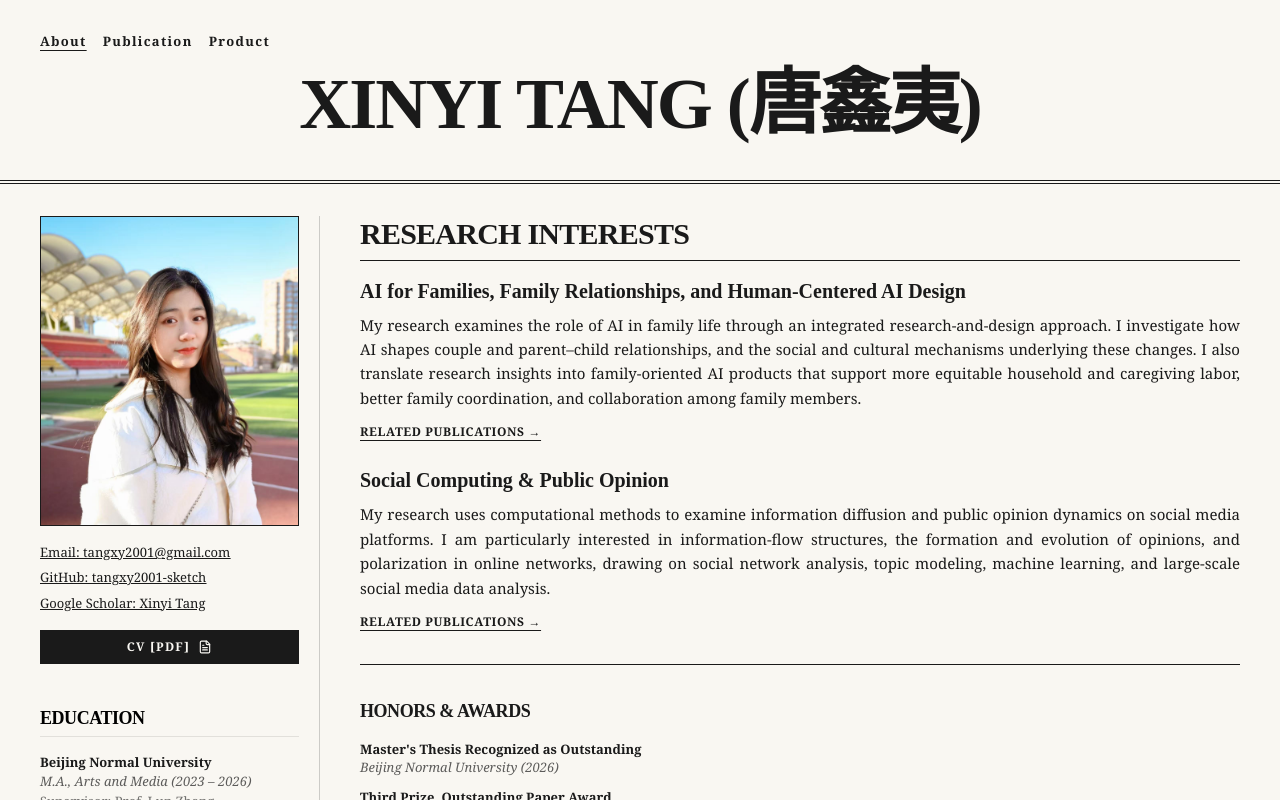
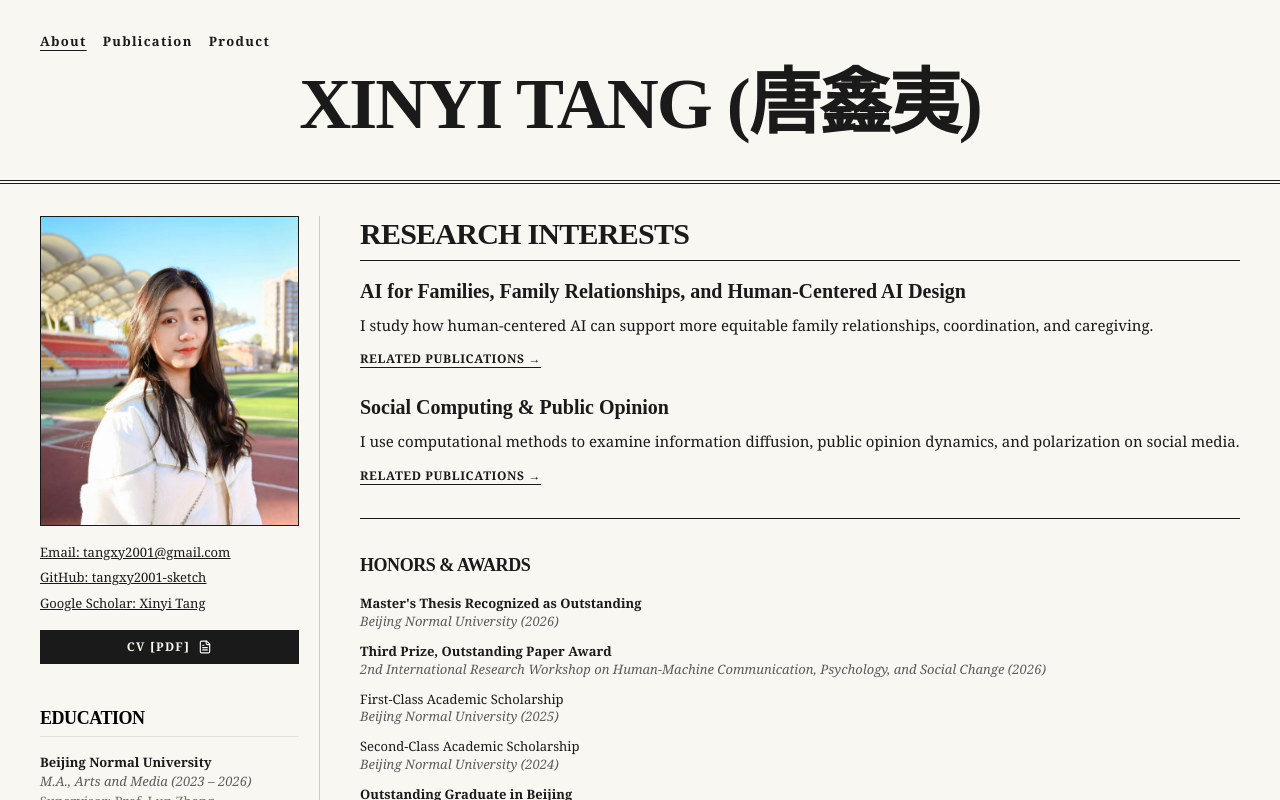
Before and after one commit to tangxy2001-sketch/Xinyi-Website, a React (Vite) app: page / in a window 1280 px wide. Shown: the top 800 px of the page. Built offline with nearby package versions, Linux system fonts and the light colour scheme; a web font is replaced by a local one.

Commit message:
Refine website copy and add Xiaohongshu link

```diff
--- a/src/App.tsx
+++ b/src/App.tsx
@@ -282,12 +282,12 @@ const AboutPage = ({ onRelatedPublications }: { onRelatedPublications: (interest
           <div className="text-[15px] leading-relaxed text-justify mb-8 space-y-6 font-serif">
             <section>
               <h3 className="text-xl mb-2 normal-case tracking-normal">AI for Families, Family Relationships, and Human-Centered AI Design</h3>
-              <p>My research examines the role of AI in family life through an integrated research-and-design approach. I investigate how AI shapes couple and parent–child relationships, and the social and cultural mechanisms underlying these changes. I also translate research insights into family-oriented AI products that support more equitable household and caregiving labor, better family coordination, and collaboration among family members.</p>
+              <p>I study how human-centered AI can support more equitable family relationships, coordination, and caregiving.</p>
               <button onClick={() => onRelatedPublications('family-ai')} className="inline-block mt-3 text-[12px] font-bold uppercase tracking-wider underline underline-offset-4 hover:opacity-60">Related publications →</button>
             </section>
             <section>
               <h3 className="text-xl mb-2 normal-case tracking-normal">Social Computing &amp; Public Opinion</h3>
-              <p>My research uses computational methods to examine information diffusion and public opinion dynamics on social media platforms. I am particularly interested in information-flow structures, the formation and evolution of opinions, and polarization in online networks, drawing on social network analysis, topic modeling, machine learning, and large-scale social media data analysis.</p>
+              <p>I use computational methods to examine information diffusion, public opinion dynamics, and polarization on social media.</p>
               <button onClick={() => onRelatedPublications('social-computing')} className="inline-block mt-3 text-[12px] font-bold uppercase tracking-wider underline underline-offset-4 hover:opacity-60">Related publications →</button>
             </section>
           </div>
@@ -353,7 +353,7 @@ const PublicationPage = ({ selectedInterest }: { selectedInterest: ResearchInter
       <div className="max-w-5xl mx-auto mb-12">
         <p className="font-mono text-[11px] uppercase tracking-[0.2em] mb-3">Research archive</p>
         <h2 className="text-5xl uppercase font-display font-black mb-5">Publications</h2>
-        <p className="font-serif text-[16px] leading-relaxed max-w-4xl">My research integrates computational and qualitative methods. I have built a foundation in social computing through SCI publications and national invention patents. Extending computational approaches from social-media data with qualitative inquiry, my work in human-AI communication has developed pilot studies for AI for families. Related research is ongoing—collaborations are welcome! 👏</p>
+        <p className="font-serif text-[16px] leading-relaxed max-w-4xl">I integrate computational and qualitative methods to study social computing and human-AI communication, translating research insights into AI for families. Collaborations are welcome! 👏</p>
       </div>
 
       <section className="max-w-5xl mx-auto border-y border-ink py-6 mb-10">
@@ -407,7 +407,7 @@ const ProductPage = () => (
     <div className="max-w-5xl mx-auto mb-12">
       <p className="font-mono text-[11px] uppercase tracking-[0.2em] mb-3">Product archive</p>
       <h2 className="text-5xl uppercase font-display font-black mb-5">Product</h2>
-      <p className="font-serif text-[16px] leading-relaxed max-w-4xl">I am learning to become an AI full-stack engineer—actively joining AI hackathons and building in public. Drawing on my experience as a product manager, the work below includes industry projects and product demos. I hope to translate research insights into practical product designs. Let's connect! 👏</p>
+      <p className="font-serif text-[16px] leading-relaxed max-w-4xl">I am learning to become an AI full-stack engineer and building in public—explore my product work below or <a href="https://xhslink.com/m/3NnDASauf5E" target="_blank" rel="noopener noreferrer" className="underline underline-offset-4 hover:opacity-60">follow my journey on Xiaohongshu ↗</a>. 👏</p>
     </div>
     <section className="max-w-5xl mx-auto border-y border-ink py-6 mb-10 flex items-baseline justify-between gap-4">
       <h3 className="font-mono text-[11px] uppercase tracking-[0.16em]">Selected product work</h3>
```
